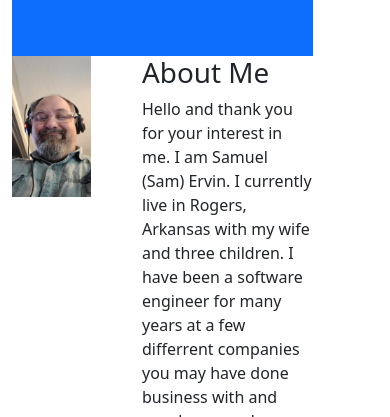
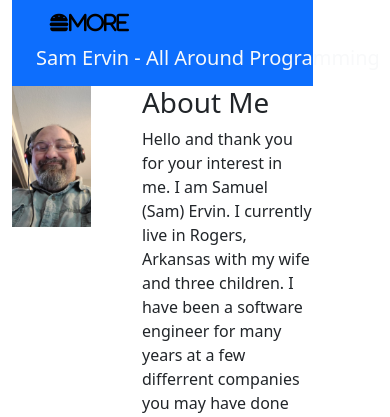
Before and after one commit to samuelervin/samwebsite_py, a Flask app: page /about/ in a window 390 px wide. Shown: the top 417 px of the page. Run offline with Flask 3, Linux system fonts and the light colour scheme.

Commit message:
Fixed nav for mobile

```diff
--- a/templates/base.html
+++ b/templates/base.html
@@ -20,15 +20,17 @@
      <div class="row">
         <div class="col-10">
             <nav class="navbar navbar-expand-lg bg-primary">
+
                 <div class="container-fluid">
-                        <button class="navbar-toggler" type="button" data-bs-toggle="collapse" data-bs-target="#navbarNavAltMarkup" aria-controls="navbarNavAltMarkup" aria-expanded="false" aria-label="Toggle navigation">
-                        <span class="navbar-toggler-icon"></span>
+                        <button class="navbar-toggler" type="button" data-bs-toggle="collapse" data-bs-target="#navbarNavAltMarkup" aria-controls="navbarNavAltMarkup" aria-expanded="true" aria-label="Toggle navigation">
+                        <i class="fa-solid fa-burger">More</i>
                     </button>
+                    <a class="navbar-brand link-light float-start" href="#">Sam Ervin - All Around Programming</a>
                     <div class="collapse navbar-collapse light" id="navbarNavAltMarkup">
                         <div class="navbar-nav">
-                            <a class="nav-link active link-light" aria-current="page" href="{{ url_for('home') }}"><i class="fa-solid fa-house"></i> Home</a>
-                            <a class="nav-link link-light" href="{{ url_for('about') }}"><i class="fa-solid fa-mug-saucer"></i> About</a>
-                            <a class="nav-link link-light" href="{{ url_for('contact') }}"><i class="fa-solid fa-envelopes-bulk"></i> Contact</a>
+                            <a class="nav-link active link-light float-end" aria-current="page" href="{{ url_for('home') }}"><i class="fa-solid fa-house"></i> Home</a>
+                            <a class="nav-link link-light float-end" href="{{ url_for('about') }}"><i class="fa-solid fa-mug-saucer"></i> About</a>
+                            <a class="nav-link link-light float-end" href="{{ url_for('contact') }}"><i class="fa-solid fa-envelopes-bulk"></i> Contact</a>
 
                         </div>
                     </div>
```
